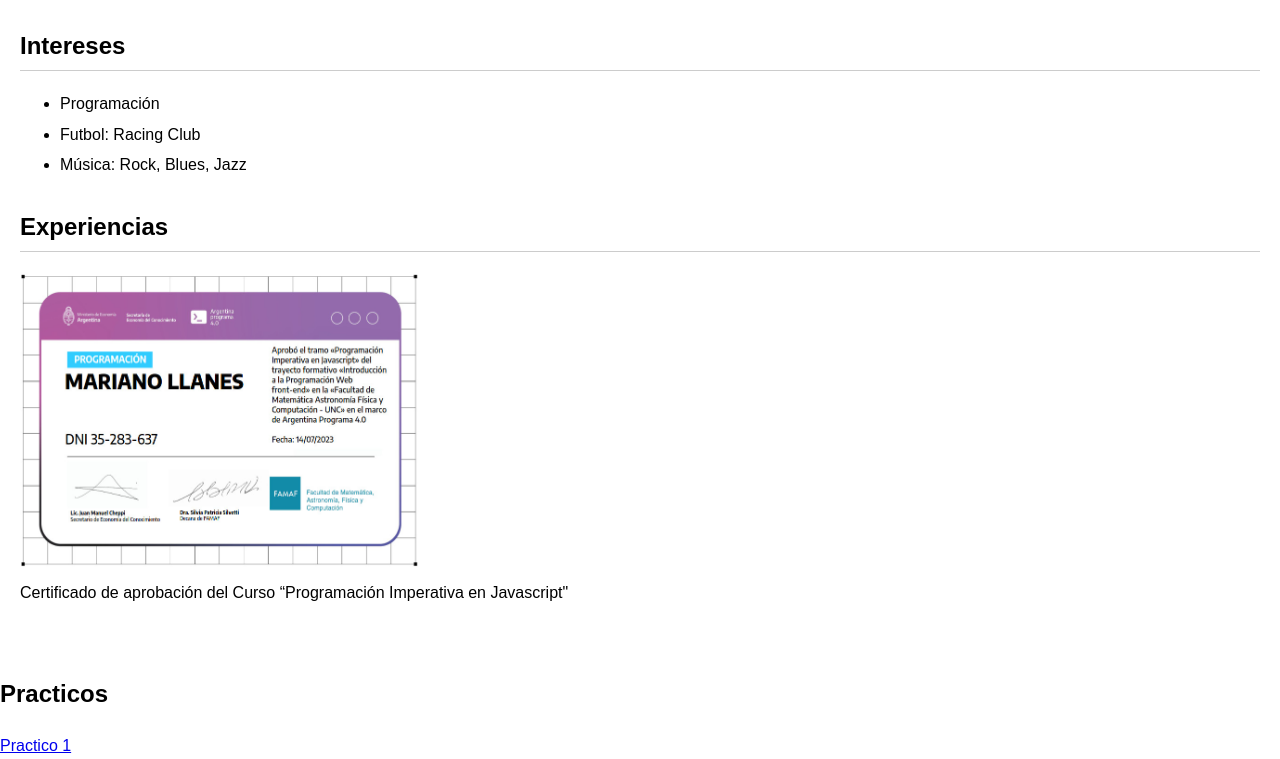
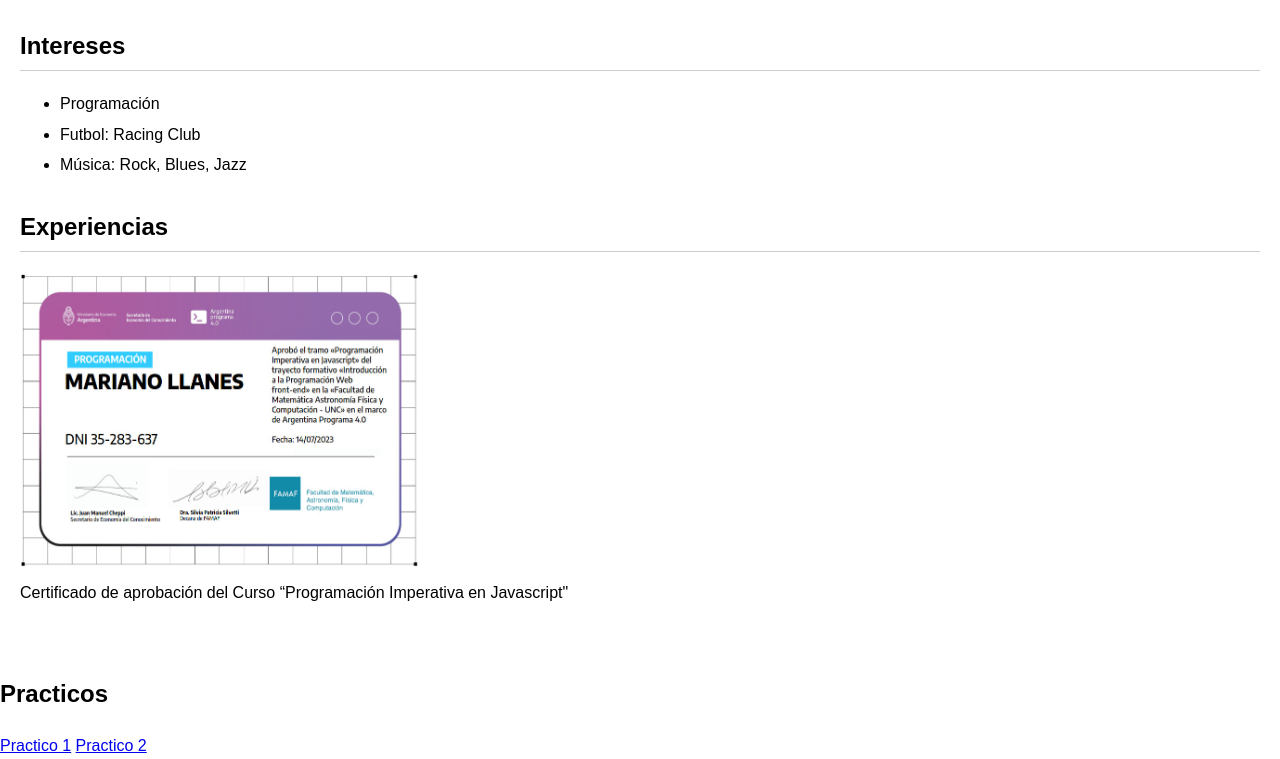
Before and after one commit to marianllanes/sobre-mi, a plain HTML site: page index.html in a window 1280 px wide. Shown: the part 636-1395 px from the top of the page. Drawn offline with Linux system fonts and the light colour scheme.

Commit message:
archivo modificado

```diff
--- a/index.html
+++ b/index.html
@@ -46,6 +46,7 @@
     <aside>
         <h2>Practicos</h2>
         <a href="http://127.0.0.1:5500/practico1/index.html">Practico 1</a>
+        <a href="http://127.0.0.1:5500/sobre-mi/practico2/index.html">Practico 2</a>
     </aside>
 
     <fooster>
```
